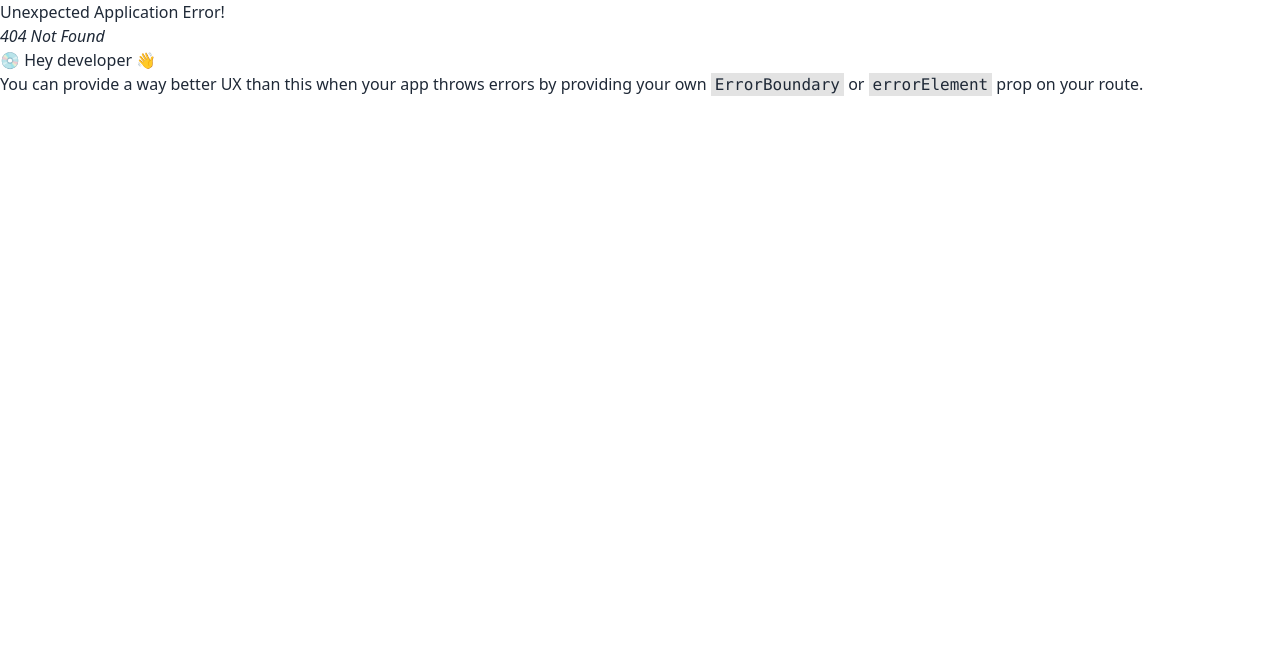
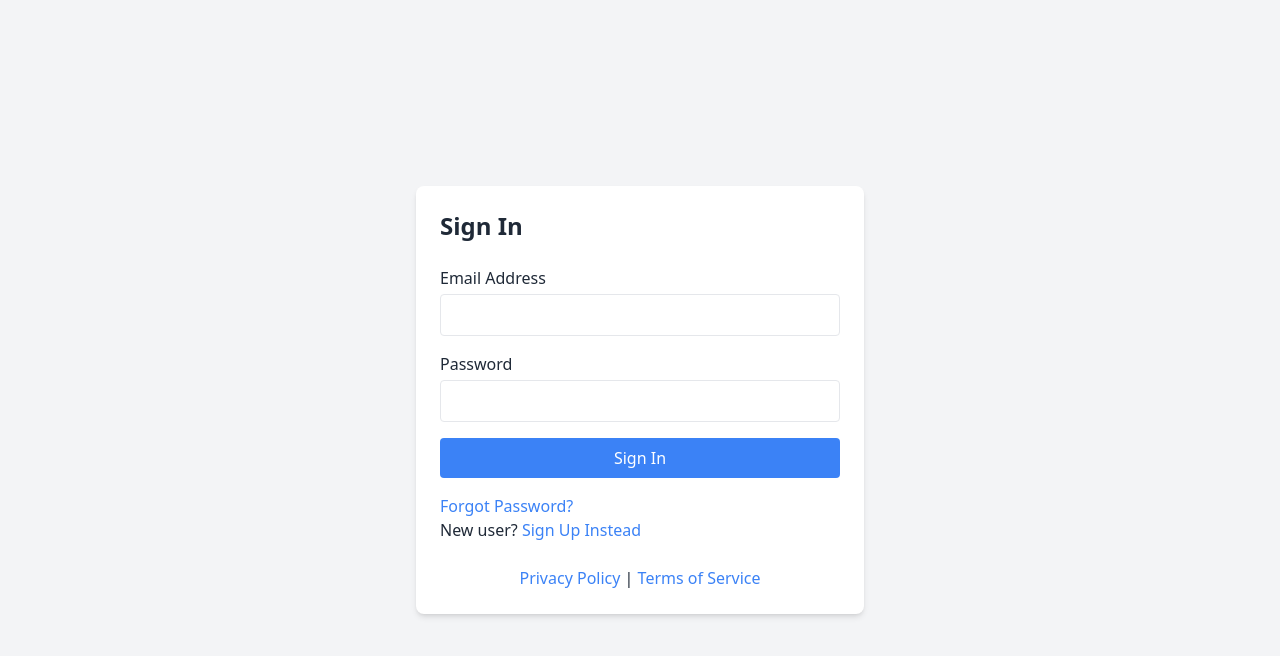
Before and after one commit to rhshuvo44/Car-Rental-Reservation-System, a React (Vite) app: page /login in a window 1280 px wide. Before the commit this address had no page. Shown: the top 656 px of the page. Built offline with nearby package versions, Linux system fonts and the light colour scheme.

Commit message:
login and signup pages

```diff
--- a/package.json
+++ b/package.json
@@ -10,15 +10,18 @@
     "preview": "vite preview"
   },
   "dependencies": {
+    "@hookform/resolvers": "^3.9.0",
     "@reduxjs/toolkit": "^2.3.0",
     "jwt-decode": "^4.0.0",
     "react": "^18.3.1",
     "react-dom": "^18.3.1",
+    "react-hook-form": "^7.53.1",
     "react-icons": "^5.3.0",
     "react-redux": "^9.1.2",
     "react-router-dom": "^6.27.0",
     "redux-persist": "^6.0.0",
-    "sonner": "^1.5.0"
+    "sonner": "^1.5.0",
+    "zod": "^3.23.8"
   },
   "devDependencies": {
     "@eslint/js": "^9.11.1",
--- /dev/null
+++ b/src/pages/Login.tsx
@@ -0,0 +1,118 @@
+import { zodResolver } from "@hookform/resolvers/zod";
+import { useForm } from "react-hook-form";
+import { Link } from "react-router-dom";
+import { z } from "zod";
+
+// Define the validation schema with Zod
+const schema = z.object({
+  email: z
+    .string()
+    .email("Invalid email address.")
+    .min(1, "Email is required."),
+  password: z.string().min(1, "Password is required."),
+});
+
+type FormData = z.infer<typeof schema>;
+
+const Login = () => {
+  const {
+    register,
+    handleSubmit,
+    formState: { errors },
+  } = useForm<FormData>({
+    resolver: zodResolver(schema),
+  });
+
+  const onSubmit = async (data: FormData) => {
+    // Simulate API call for login
+    try {
+      // Replace with your API login logic
+      console.log("User signed in:", data);
+      // Redirect to the dashboard after successful login
+    } catch (error) {
+      console.error("Error during login:", error);
+      // Optionally set an error state here if the API fails
+    }
+  };
+
+  return (
+    <div className="flex items-center justify-center min-h-screen bg-gray-100">
+      <div className="bg-white p-6 rounded-lg shadow-md w-full max-w-md">
+        <h2 className="text-2xl font-bold mb-6">Sign In</h2>
+
+        <form onSubmit={handleSubmit(onSubmit)}>
+          <div className="mb-4">
+            <label className="block mb-1">Email Address</label>
+            <input
+              type="email"
+              {...register("email")}
+              className={`border rounded p-2 w-full ${
+                errors.email ? "border-red-500" : ""
+              }`}
+            />
+            {errors.email && (
+              <p className="text-red-500">{errors.email.message}</p>
+            )}
+          </div>
+          <div className="mb-4">
+            <label className="block mb-1">Password</label>
+            <input
+              type="password"
+              {...register("password")}
+              className={`border rounded p-2 w-full ${
+                errors.password ? "border-red-500" : ""
+              }`}
+            />
+            {errors.password && (
+              <p className="text-red-500">{errors.password.message}</p>
+            )}
+          </div>
+          <button
+            type="submit"
+            className="bg-blue-500 text-white px-4 py-2 rounded w-full hover:bg-blue-600"
+          >
+            Sign In
+          </button>
+        </form>
+
+        <div className="mt-4">
+          <p>
+            <Link
+              to="/forgot-password"
+              className="text-blue-500 hover:underline"
+            >
+              Forgot Password?
+            </Link>
+          </p>
+          <p>
+            New user?{" "}
+            <Link to="/signup" className="text-blue-500 hover:underline">
+              Sign Up Instead
+            </Link>
+          </p>
+        </div>
+
+        <footer className="mt-6">
+          <p className="text-center">
+            <Link
+              to="/privacy-policy"
+              className="text-blue-500 hover:underline"
+            >
+              Privacy Policy
+            </Link>{" "}
+            |
+            <Link
+              to="/terms-of-service"
+              className="text-blue-500 hover:underline"
+            >
+              {" "}
+              Terms of Service
+            </Link>
+          </p>
+        </footer>
+      </div>
+    </div>
+  );
+};
+
+export default Login;
--- /dev/null
+++ b/src/pages/Signup.tsx
@@ -0,0 +1,111 @@
+import { zodResolver } from "@hookform/resolvers/zod";
+import { useForm } from "react-hook-form";
+import { Link } from "react-router-dom";
+import { z } from "zod";
+
+// Define the validation schema with Zod
+const schema = z.object({
+  name: z.string().min(1, "Name is required."),
+  email: z
+    .string()
+    .email("Invalid email address.")
+    .min(1, "Email is required."),
+  password: z
+    .string()
+    .min(8, "Password must be at least 8 characters long.")
+    .min(1, "Password is required."),
+  phone: z.string().optional(),
+});
+
+type FormData = z.infer<typeof schema>;
+
+const Signup = () => {
+  const {
+    register,
+    handleSubmit,
+    formState: { errors },
+  } = useForm<FormData>({
+    resolver: zodResolver(schema),
+  });
+
+  const onSubmit = async (data: FormData) => {
+    // Simulate API call
+    try {
+      // Replace with your API call
+      console.log("User signed up:", data);
+      // Redirect to the login page after successful registration
+      //   history.push("/login");
+    } catch (error) {
+      console.error("Error during registration:", error);
+    }
+  };
+
+  return (
+    <div className="flex items-center justify-center min-h-screen bg-gray-100">
+      <div className="bg-white p-6 rounded-lg shadow-md w-full max-w-md">
+        <h2 className="text-2xl font-bold mb-6">Sign Up</h2>
+
+        <form onSubmit={handleSubmit(onSubmit)}>
+          <div className="mb-4">
+            <label className="block mb-1">Name</label>
+            <input
+              type="text"
+              {...register("name")}
+              className={`border rounded p-2 w-full ${
+                errors.name ? "border-red-500" : ""
+              }`}
+            />
+            {errors.name && (
+              <p className="text-red-500">{errors.name.message}</p>
+            )}
+          </div>
+          <div className="mb-4">
+            <label className="block mb-1">Email Address</label>
+            <input
+              type="email"
+              {...register("email")}
+              className={`border rounded p-2 w-full ${
+                errors.email ? "border-red-500" : ""
+              }`}
+            />
+            {errors.email && (
+              <p className="text-red-500">{errors.email.message}</p>
+            )}
+          </div>
+          <div className="mb-4">
+            <label className="block mb-1">Password</label>
+            <input
+              type="password"
+              {...register("password")}
+              className={`border rounded p-2 w-full ${
+                errors.password ? "border-red-500" : ""
+              }`}
+            />
+            {errors.password && (
+              <p className="text-red-500">{errors.password.message}</p>
+            )}
+          </div>
+
+
+          <button
+            type="submit"
+            className="bg-blue-500 text-white px-4 py-2 rounded w-full hover:bg-blue-600"
+          >
+            Sign Up
+          </button>
+        </form>
+
+        <div className="mt-4">
+          <p>
+            Already have an account?{" "}
+            <Link to="/login" className="text-blue-500 hover:underline">
+              Sign In Instead
+            </Link>
+          </p>
+        </div>
+      </div>
+    </div>
+  );
+};
+
+export default Signup;
```
Also changed, not shown: src/routes/routes.tsx (+12 -1 lines), 1 other file (tests, documents, lock files or other folders).
